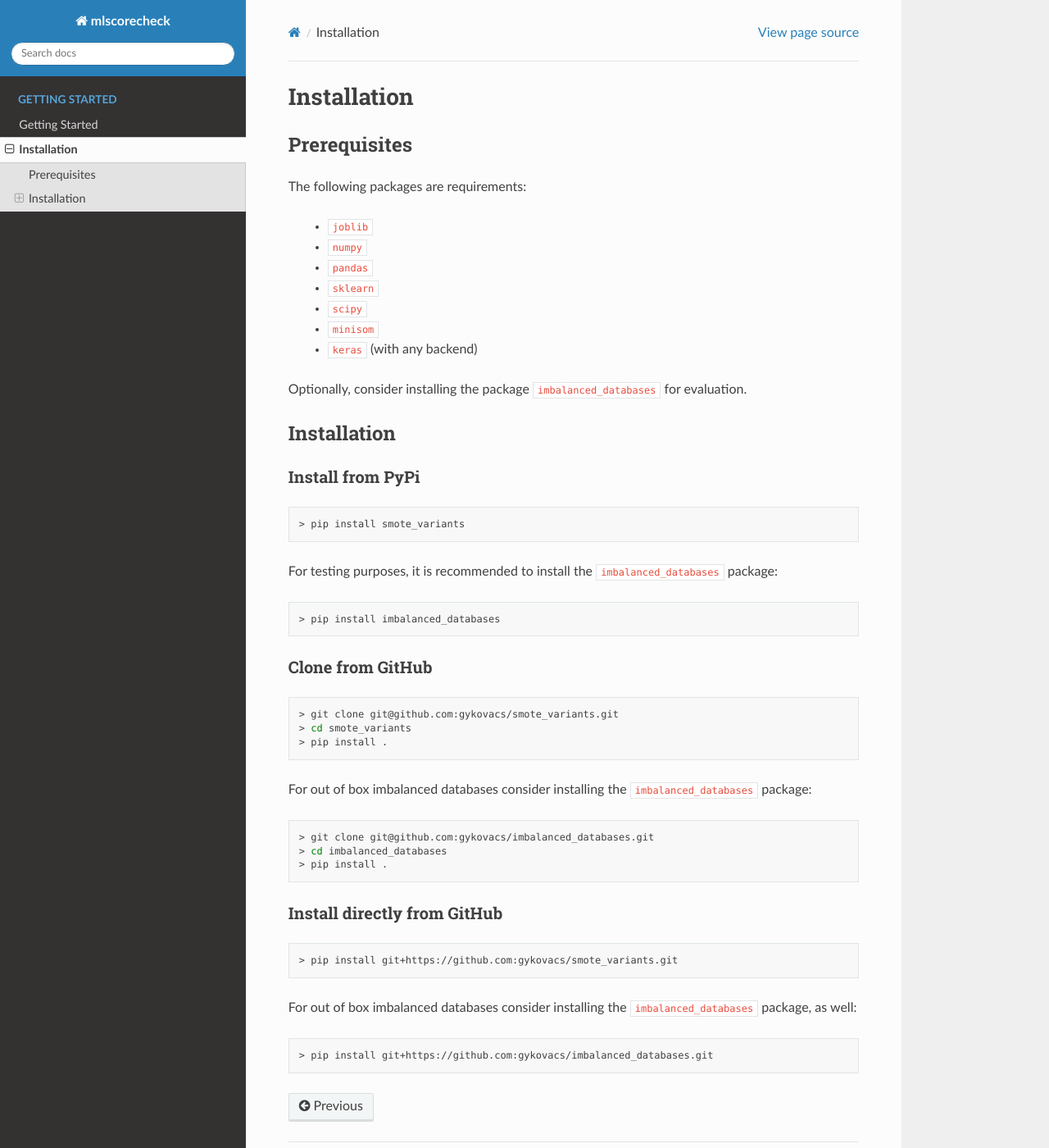
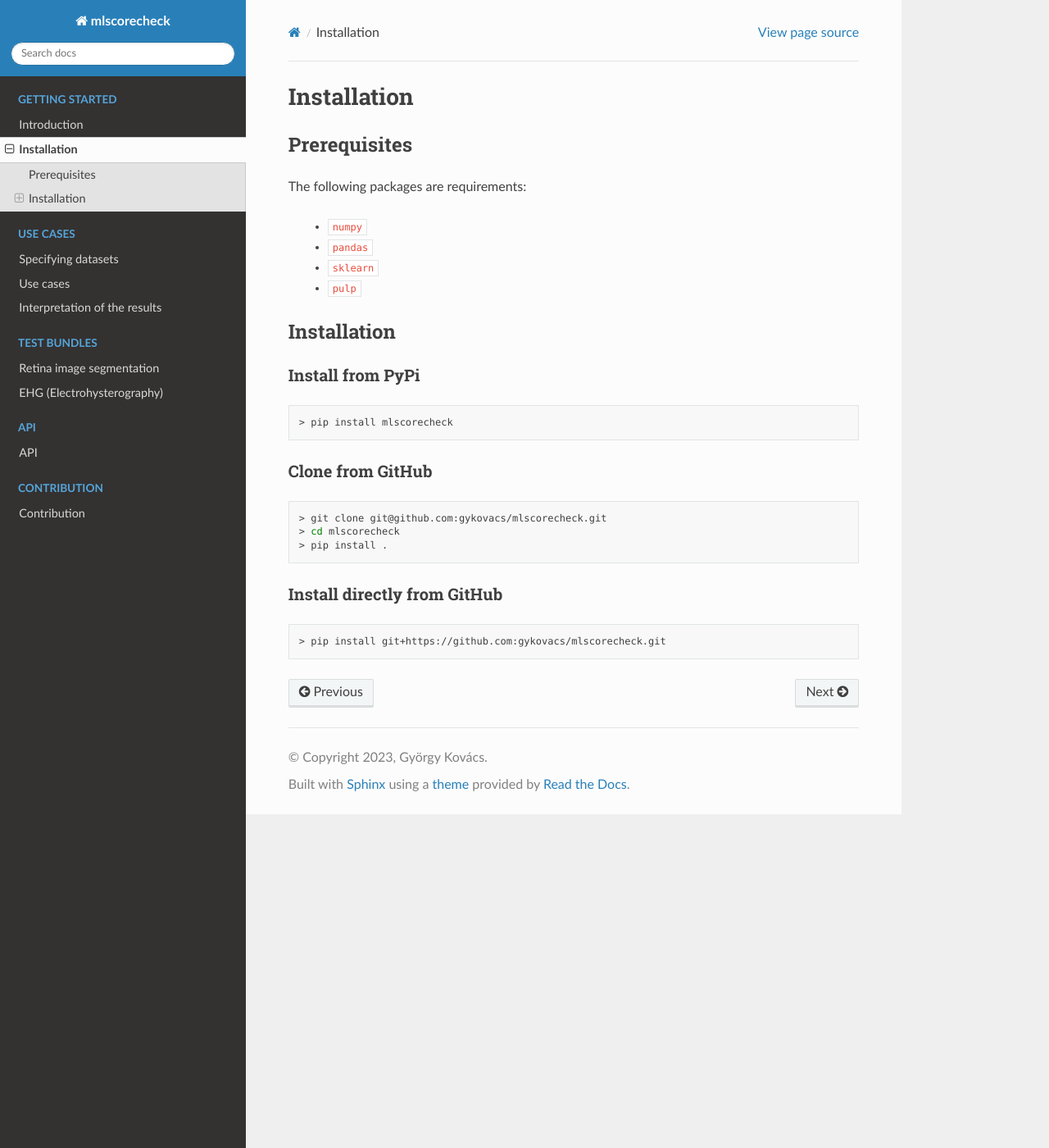
Before and after one commit to FalseNegativeLab/mlscorecheck, a Sphinx documentation site: the page built from docs/installation.rst, in a window 1280 px wide and 1400 px high. Shown: the whole window at 82% size. Built offline with Sphinx 7.4.7 and the Read the Docs theme 2.0.0, drawn with Linux system fonts in a browser that asks for light colours.

Commit message:
some doc update

```diff
--- /dev/null
+++ b/docs/api.rst
@@ -0,0 +1,2 @@
+API
+***
--- /dev/null
+++ b/docs/contribution.rst
@@ -0,0 +1,2 @@
+Contribution
+************
--- /dev/null
+++ b/docs/ehg.rst
@@ -0,0 +1,2 @@
+EHG (Electrohysterography)
+==========================
--- a/docs/installation.rst
+++ b/docs/installation.rst
@@ -6,15 +6,10 @@ Prerequisites
 
 The following packages are requirements:
 
-    * ``joblib``
     * ``numpy``
     * ``pandas``
     * ``sklearn``
-    * ``scipy``
-    * ``minisom``
-    * ``keras`` (with any backend)
-
-Optionally, consider installing the package ``imbalanced_databases`` for evaluation.
+    * ``pulp``
 
 Installation
 ============
@@ -24,29 +19,15 @@ Install from PyPi
 
 .. code-block:: bash
 
-    > pip install smote_variants
-
-For testing purposes, it is recommended to install the ``imbalanced_databases`` package:
-
-.. code-block:: bash
-
-    > pip install imbalanced_databases
+    > pip install mlscorecheck
 
 Clone from GitHub
 ^^^^^^^^^^^^^^^^^
 
 .. code-block:: bash
 
-    > git clone git@github.com:gykovacs/smote_variants.git
-    > cd smote_variants
-    > pip install .
-
-For out of box imbalanced databases consider installing the ``imbalanced_databases`` package:
-
-.. code-block:: bash
-
-    > git clone git@github.com:gykovacs/imbalanced_databases.git
-    > cd imbalanced_databases
+    > git clone git@github.com:gykovacs/mlscorecheck.git
+    > cd mlscorecheck
     > pip install .
 
 Install directly from GitHub
@@ -54,10 +35,4 @@ Install directly from GitHub
 
 .. code-block:: bash
 
-    > pip install git+https://github.com:gykovacs/smote_variants.git
-
-For out of box imbalanced databases consider installing the ``imbalanced_databases`` package, as well:
-
-.. code-block:: bash
-
-    > pip install git+https://github.com:gykovacs/imbalanced_databases.git
+    > pip install git+https://github.com:gykovacs/mlscorecheck.git
--- /dev/null
+++ b/docs/interpretation_of_results.rst
@@ -0,0 +1,2 @@
+Interpretation of the results
+*****************************
--- /dev/null
+++ b/docs/retina.rst
@@ -0,0 +1,2 @@
+Retina image segmentation
+=========================
--- /dev/null
+++ b/docs/specifying_datasets.rst
@@ -0,0 +1,2 @@
+Specifying datasets
+*******************
--- /dev/null
+++ b/docs/use_cases.rst
@@ -0,0 +1,2 @@
+Use cases
+*********
--- a/requirements.txt
+++ b/requirements.txt
@@ -1,6 +1,7 @@
 numpy
 pandas
 pulp
+scikit-learn
 pytest-cov
 esbonio
 sphinx
```
Also changed, not shown: README.rst (+37 -33 lines), docs/getting_started.rst (deleted, +0 -67 lines), docs/index.rst (+34 -9 lines), docs/introduction.rst (added, +7 -0 lines).
